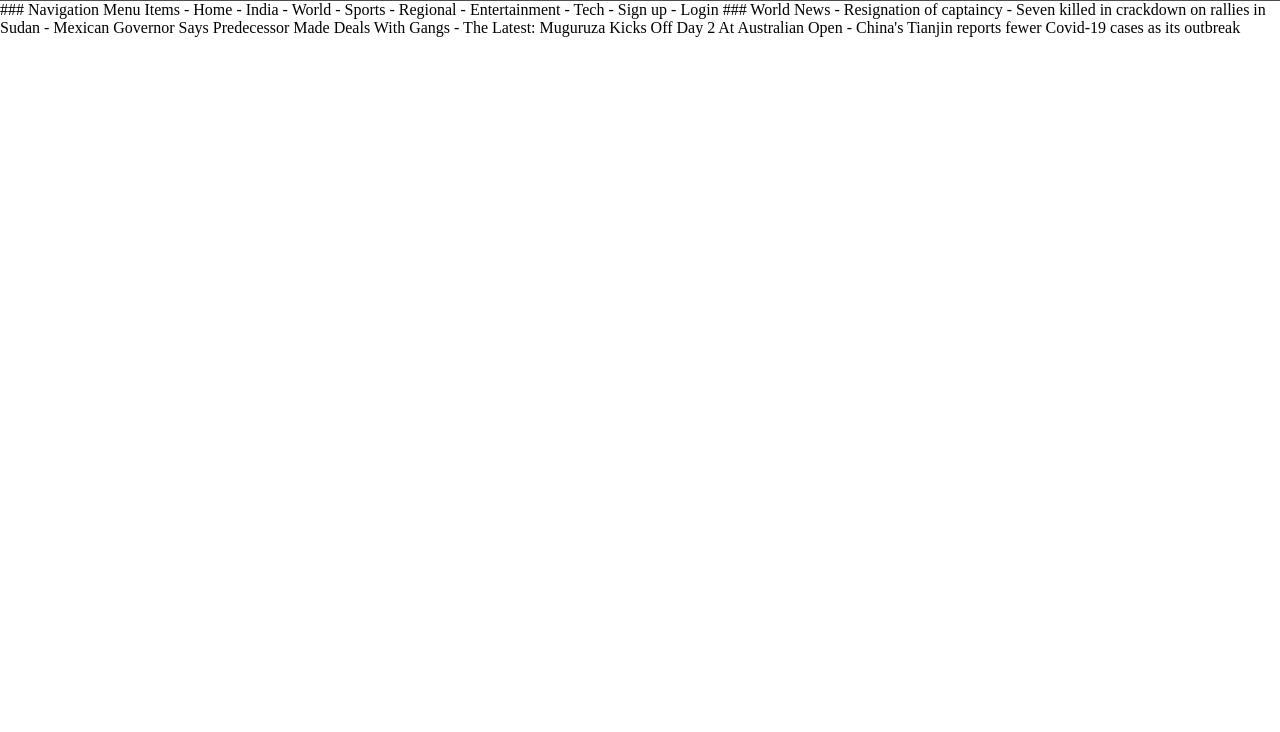
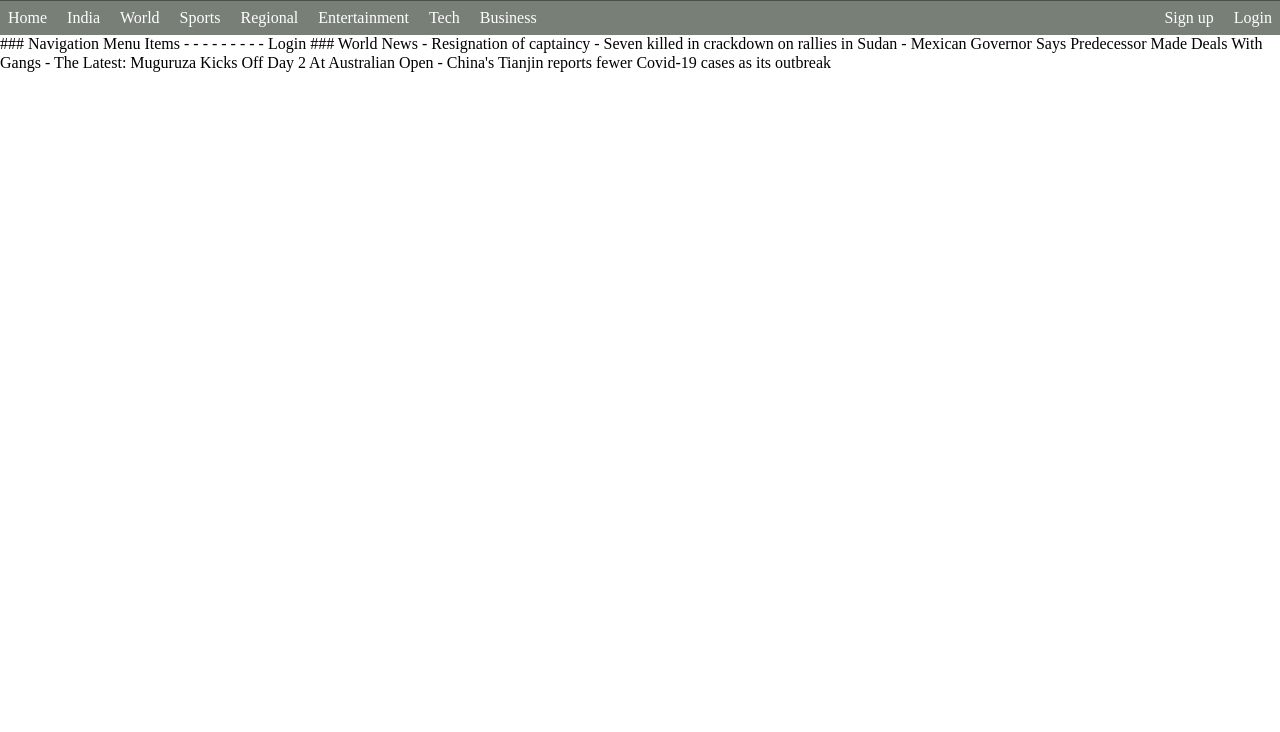
Before and after one commit to puranik3/gl-fsd-jan-apr-2022, a plain HTML site: page news-website/index.html in a window 1280 px wide. Shown: the part 68-800 px from the top of the page. Drawn offline with Linux system fonts and the light colour scheme.

Commit message:
nav completed

```diff
--- a/news-website/css/nav.css
+++ b/news-website/css/nav.css
@@ -28,3 +28,34 @@
 .form-links button:hover {
     background-color: rgba( 48, 48, 48, 0.8 );
 }
+
+.main-menu {
+    background-color: rgb( 119, 127, 119 );
+}
+
+.news-links,
+.login-register {
+    display: inline;
+    padding: 0;
+    margin: 0;
+}
+
+.login-register {
+    float: right;
+}
+
+.news-links li,
+.login-register li {
+    display: inline-block;
+}
+
+.main-menu a {
+    display: inline-block;
+    padding: 0.5em;
+    color: white;
+    text-decoration: none;
+}
+
+.main-menu a:hover {
+    background-color: rgba( 48, 48, 48, 0.8 );
+}
--- a/news-website/index.html
+++ b/news-website/index.html
@@ -19,22 +19,39 @@
                     <button>Advertise your business</button>
                 </span>
             </div>
-            <div class="main-menu"></div>
+            <div class="main-menu">
+                <ul class="news-links">
+                    <li><a href="#">Home</a></li>
+                    <li><a href="#">India</a></li>
+                    <li><a href="#">World</a></li>
+                    <li><a href="#">Sports</a></li>
+                    <li><a href="#">Regional</a></li>
+                    <li><a href="#">Entertainment</a></li>
+                    <li><a href="#">Tech</a></li>
+                    <li><a href="#">Business</a></li>
+                </ul>
+
+                <ul class="login-register">
+                    <li><a href="#">Sign up</a></li>
+                    <li><a href="#">Login</a></li>
+                </ul>
+            </div>
         </nav>
     </body>
 </html>
 
 ### Navigation Menu Items
-- Home
-- India
-- World
-- Sports
-- Regional
-- Entertainment
-- Tech
+-
+-
+-
+-
+-
+-
+-
 
-- Sign up
+-
 - Login
+
 
 ### World News
 - Resignation of captaincy
```
